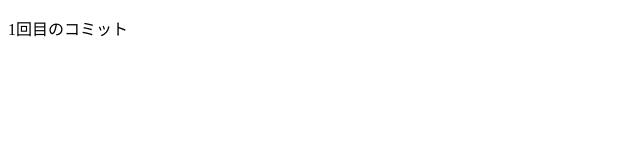
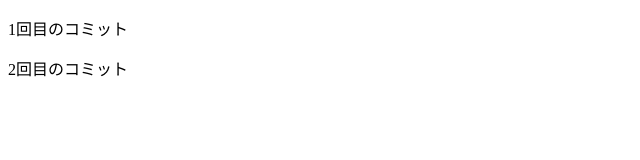
Before and after one commit to sans1567/practice, a plain HTML site: page index.html in a window 1280 px wide. Shown: the whole page, without its empty margins (0-640 px from the left). Drawn offline with Linux system fonts and the light colour scheme.

Commit message:
2回目のコミット

```diff
--- a/index.html
+++ b/index.html
@@ -8,5 +8,6 @@
     </head>
     <body>
         <p>1回目のコミット</p>
+        <p>2回目のコミット</p>
     </body>
 </html>
```
